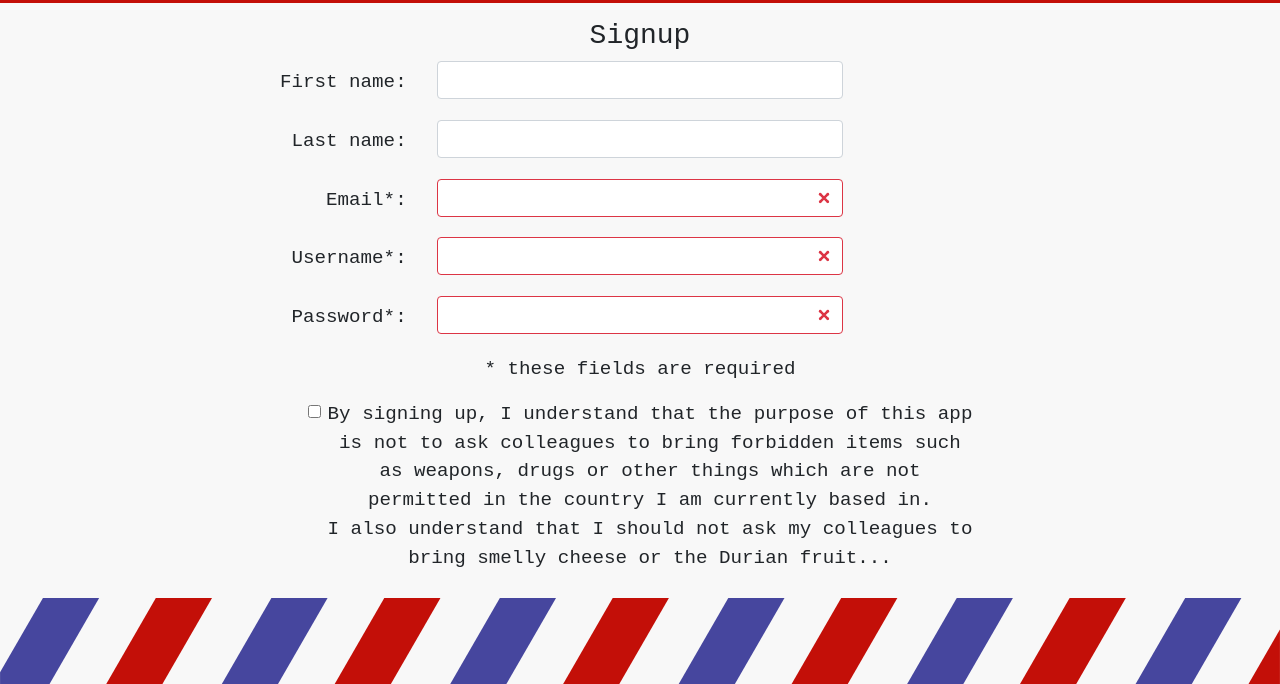
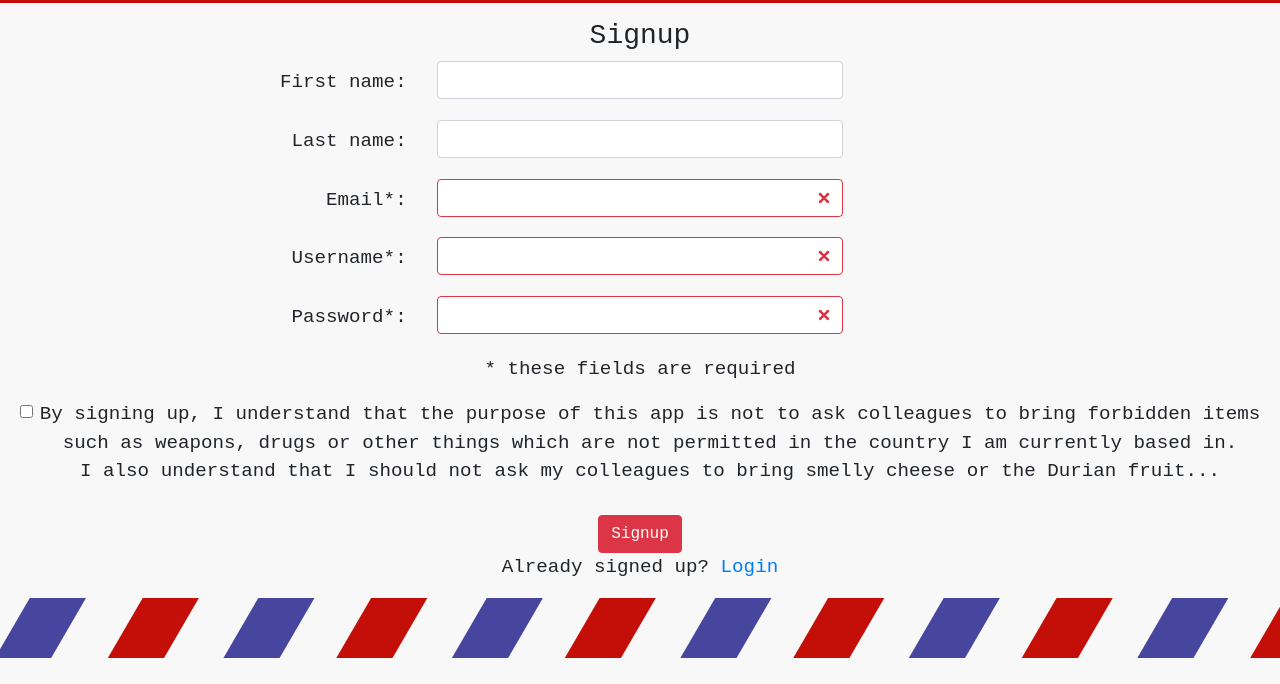
Before and after one commit to katrinai/souvenirs, a React app in the folder client/: page /signup in a window 1280 px wide. Shown: the part 142-826 px from the top of the page. After the commit the page ends 800 px from the top, so only its background shows below. Built offline with nearby package versions, Linux system fonts and the light colour scheme.

Commit message:
footer fixed, disclaimer box working

```diff
--- a/client/src/components/App.js
+++ b/client/src/components/App.js
@@ -27,6 +27,7 @@ class App extends Component {
   render() {
     return (
       <div className="App">
+        <div className="non-footer">
           <header className="App-header">
             <h1 className="App-title">Welcome to Souvenirs</h1>
             <NavLink to="/" exact activeClassName="forestgreen">
@@ -34,7 +35,9 @@ class App extends Component {
             </NavLink>
             {!api.isLoggedIn() && <NavLink to="/login">Login</NavLink>}
             {!api.isLoggedIn() && <NavLink to="/signup">Signup</NavLink>}
-          {api.isLoggedIn() && <NavLink to="/userprofile">Userprofile</NavLink>}
+            {api.isLoggedIn() && (
+              <NavLink to="/userprofile">Userprofile</NavLink>
+            )}
             {api.isLoggedIn() && (
               <NavLink to="/" onClick={e => this.handleLogoutClick(e)}>
                 Logout
@@ -52,6 +55,7 @@ class App extends Component {
             <Route path="/newrequest" component={NewRequest} />
             <Route render={() => <h3>404! Sorry...</h3>} />
           </Switch>
+        </div>
         <footer>
           <img src={envelope} alt="international envelope" />
         </footer>
--- a/client/src/components/pages/Home.js
+++ b/client/src/components/pages/Home.js
@@ -11,7 +11,7 @@ import {
 
 class Home extends Component {
   handleClick() {
-    alert("Are you logged in?");
+     alert("Are you logged in?");
     console.log("handleClick");
   }
 
--- a/client/src/components/pages/Signup.js
+++ b/client/src/components/pages/Signup.js
@@ -22,14 +22,14 @@ class Signup extends Component {
       username: "",
       password: "",
       message: "",
-      visible: true
-      // disclaimer: false
+      visible: true,
+      disclaimer: false
     };
     this.onDismiss = this.onDismiss.bind(this);
   }
 
   onDismiss() {
-    this.setState({ visible: false });
+    this.setState({ message: "" });
   }
 
   handleInputChange(stateFieldName, event) {
@@ -40,11 +40,17 @@ class Signup extends Component {
   }
 
   handleDisclaimerClick(e) {
-    this.setState({ disclaimer: true });
+    this.setState({ disclaimer: !this.state.disclaimer });
   }
 
   handleClick(e) {
     e.preventDefault();
+    if (!this.state.disclaimer) {
+      this.setState({
+        message: "Check the disclaimer!"
+      });
+      return;
+    }
     let data = {
       firstname: this.state.firstname,
       lastname: this.state.lastname,
@@ -167,9 +173,10 @@ class Signup extends Component {
           <p>* these fields are required</p>
 
           <FormGroup check>
-            <Label check style={{ width: "650px" }}>
+            <Label check>
               <Input
                 type="checkbox"
+                checked={this.state.disclaimer}
                 onClick={e => this.handleDisclaimerClick(e)}
               />
               By signing up, I understand that the purpose of this app is not to
--- a/client/src/index.css
+++ b/client/src/index.css
@@ -56,8 +56,14 @@ body {
   font-size: large;
 }
 
+.non-footer {
+  min-height: calc(
+    100vh - 70px
+  ); /* 60px for img + 10px for margin top footer */
+}
 footer {
-  position: fixed;
+  /* position: fixed; */
+  margin-top: 10px;
   width: 100%;
   height: 60px;
   right: 0;
@@ -65,3 +71,8 @@ footer {
   left: 0;
   padding: 0rem;
 }
+footer img {
+  height: 60px;
+  width: 100%;
+  object-fit: cover;
+}
```
Lines whose indentation alone changed are shown as unchanged.
